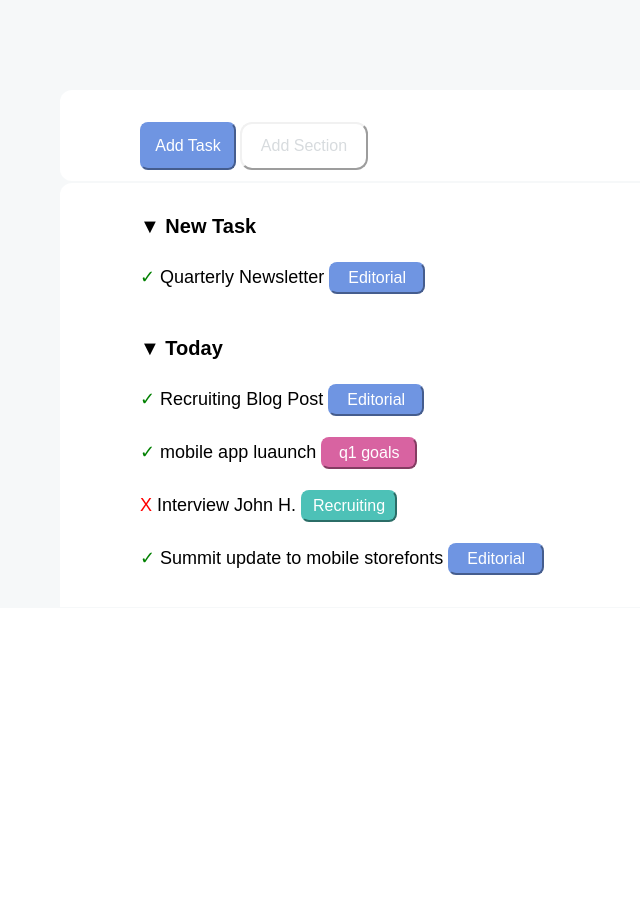
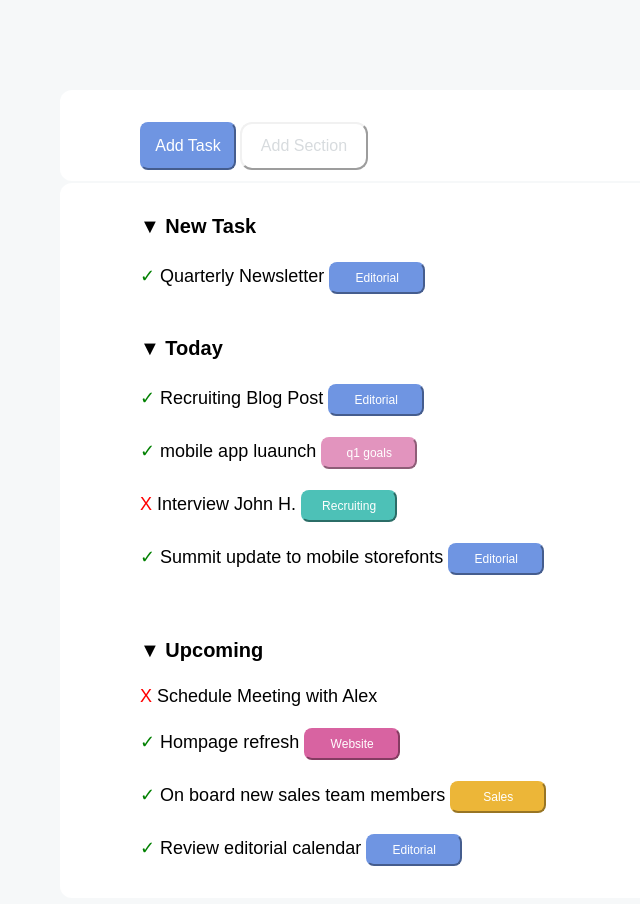
Before and after one commit to mattemutti/html-css-toboolist, a plain HTML site: page index.html in a window 1280 px wide. Shown: the part 138-1042 px from the top of the page, without its empty margins (0-640 px from the left). Before the commit the page ends 800 px from the top, so only its background shows below. Drawn offline with Linux system fonts and the light colour scheme.

Commit message:
add section upcoming

```diff
--- a/asset/css/style.css
+++ b/asset/css/style.css
@@ -143,7 +143,7 @@ body{
     background-color:  rgba(246, 248, 249, 1);
     padding-top: 1rem;
     padding: 1rem;
-    padding-bottom: 1px;
+    padding-bottom: p1remx;
 
 }
 
@@ -213,7 +213,7 @@ body{
     border-radius: 8px;
     width: 6rem;
     height: 2rem;
-    font-size: 1rem;
+    font-size: 12px;
     border-color:rgb(111, 149, 226) ;
 }
 
@@ -238,12 +238,12 @@ body{
 .goals{
     font-family: sans-serif;
     color: white;
-    background-color: rgba(216, 99, 161, 1);
+    background-color: rgb(226, 148, 190);
     border-radius: 8px;
     width: 6rem;
     height: 2rem;
-    font-size: 1rem;
-    border-color:rgba(216, 99, 161, 1) ;
+    font-size: 12px;
+    border-color:rgb(226, 148, 190) ;
 }
 
 .recruiting{
@@ -253,7 +253,7 @@ body{
     border-radius: 8px;
     width: 6rem;
     height: 2rem;
-    font-size: 1rem;
+    font-size: 12px;
     border-color:rgb(77, 193, 183) ;
 }
 
@@ -262,3 +262,39 @@ body{
     border-color: red ;
     border-radius: 50%;
 }
+
+.website{
+    font-family: sans-serif;
+    color: white;
+    background-color: rgba(216, 99, 161, 1);
+    border-radius: 8px;
+    width: 6rem;
+    height: 2rem;
+    font-size: 12px;
+    border-color:rgba(216, 99, 161, 1) ;
+}
+
+.sales{
+    font-family: sans-serif;
+    color: white;
+    background-color: rgb(236, 182, 56);
+    border-radius: 8px;
+    width: 6rem;
+    height: 2rem;
+    font-size: 12px;
+    border-color:rgb(236, 182, 56) ;
+}
+
+.container4{
+    width: 1000px;
+    margin: auto;
+    margin-top: 0px;
+    background-color: white;
+    padding: 5rem;
+    padding-bottom: 0.5rem;
+    border-bottom: 3px solid rgb(255, 255, 255);
+    padding-top: 2rem;
+    border-bottom-left-radius: 12px;
+    border-bottom-right-radius: 12px;
+
+}
--- a/index.html
+++ b/index.html
@@ -38,6 +38,7 @@
                 <span class="freccia">✓</span> Quarterly Newsletter <button class="editorial">Editorial</button>
             </div>
         </div>
+        <!-- section New task -->
 
         <div class="container3">
             <span class="title">▼ <b>Today</b></span>
@@ -49,6 +50,20 @@
 
             </div>
         </div>
+        <!-- section today -->
+
+        <div class="container4">
+            <span class="title">▼ <b>Upcoming</b></span>
+            <div class="text">
+                <span class="x"> X</span>  Schedule Meeting with Alex <br><br>
+                <span class="freccia">✓</span> Hompage refresh <button class="website">Website</button><br><br>
+                <span class="freccia">✓</span> On board new sales team members <button class="sales">Sales</button><br><br>
+                <span class="freccia">✓</span> Review editorial calendar <button class="editorial">Editorial</button><br><br>
+
+            </div>
+        </div>
+        <!-- section upcoming-->
+
     </div>
     <!-- site main -->
 
```
